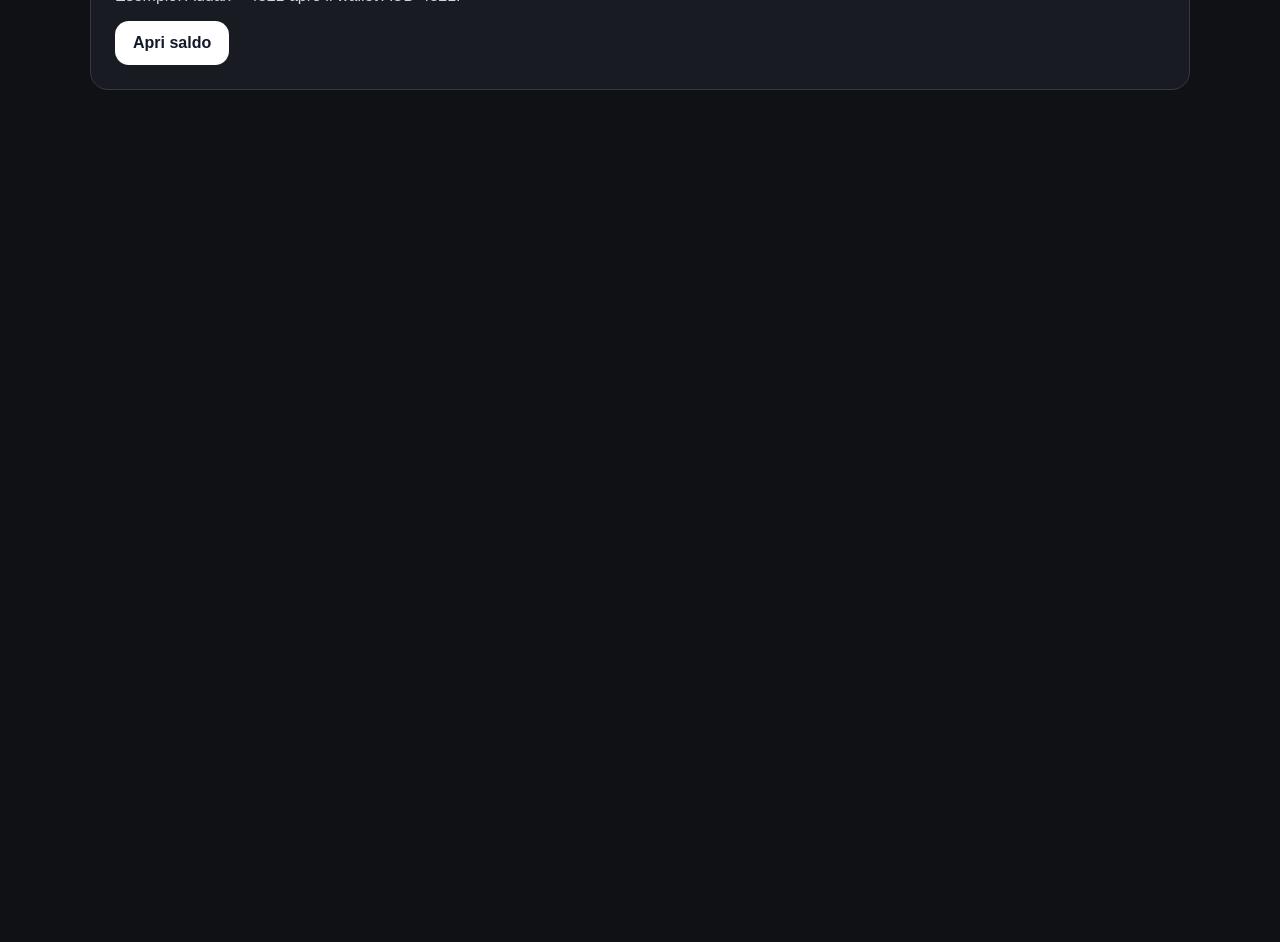
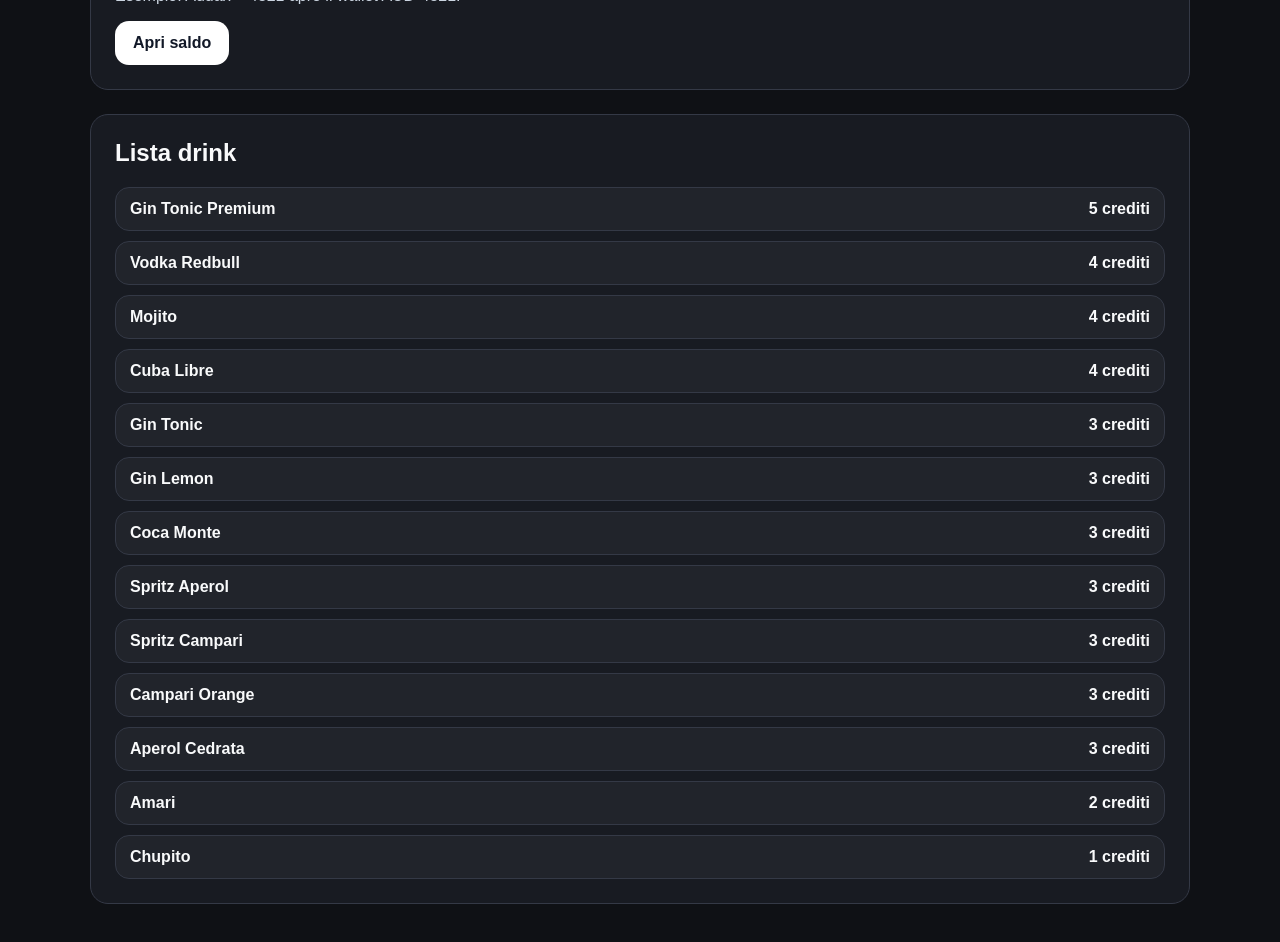
Before and after one commit to regazgogo/festaaudace, a Next.js app in the folder drink-credit-app/: page / in a window 1280 px wide. Shown: the part 380-1322 px from the top of the page. Before the commit the page ends 800 px from the top, so only its background shows below. Built offline with nearby package versions, Linux system fonts and the light colour scheme.

Commit message:
Add drink list to homepage

```diff
--- a/drink-credit-app/app/globals.css
+++ b/drink-credit-app/app/globals.css
@@ -663,3 +663,35 @@ button:disabled {
     width: 100%;
   }
 }
+.drinkList {
+  display: flex;
+  flex-direction: column;
+  gap: 10px;
+}
+
+.drinkListItem {
+  display: flex;
+  align-items: center;
+  justify-content: space-between;
+  gap: 16px;
+  padding: 12px 14px;
+  border: 1px solid var(--border);
+  border-radius: 14px;
+  background: rgba(255, 255, 255, 0.04);
+}
+
+.drinkListItem span {
+  font-weight: 600;
+}
+
+.drinkListItem strong {
+  white-space: nowrap;
+}
+
+@media (max-width: 640px) {
+  .drinkListItem {
+    align-items: flex-start;
+    flex-direction: column;
+    gap: 6px;
+  }
+}
--- a/drink-credit-app/app/page.tsx
+++ b/drink-credit-app/app/page.tsx
@@ -1,6 +1,22 @@
 'use client';
 
 import { useState } from 'react';
+
+const DRINKS = [
+  { name: 'Gin Tonic Premium', credits: 5 },
+  { name: 'Vodka Redbull', credits: 4 },
+  { name: 'Mojito', credits: 4 },
+  { name: 'Cuba Libre', credits: 4 },
+  { name: 'Gin Tonic', credits: 3 },
+  { name: 'Gin Lemon', credits: 3 },
+  { name: 'Coca Monte', credits: 3 },
+  { name: 'Spritz Aperol', credits: 3 },
+  { name: 'Spritz Campari', credits: 3 },
+  { name: 'Campari Orange', credits: 3 },
+  { name: 'Aperol Cedrata', credits: 3 },
+  { name: 'Amari', credits: 2 },
+  { name: 'Chupito', credits: 1 },
+];
 
 function buildAudaceCode(name: string, walletNumber: string) {
   const cleanName = name
@@ -88,6 +104,19 @@ export default function HomePage() {
           <button type="submit">Apri saldo</button>
         </form>
       </section>
+
+      <section className="card">
+        <h2>Lista drink</h2>
+
+        <div className="drinkList">
+          {DRINKS.map((drink) => (
+            <div className="drinkListItem" key={drink.name}>
+              <span>{drink.name}</span>
+              <strong>{drink.credits} crediti</strong>
+            </div>
+          ))}
+        </div>
+      </section>
     </main>
   );
 }
```
